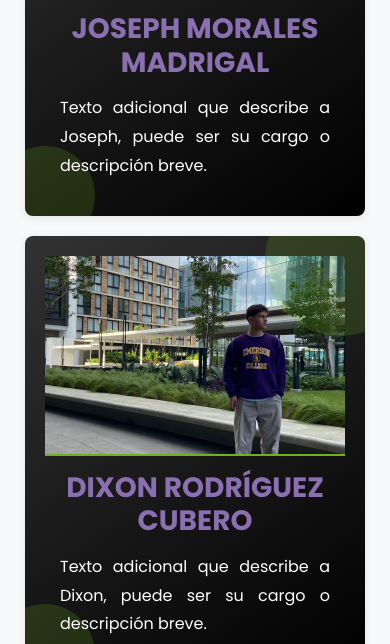
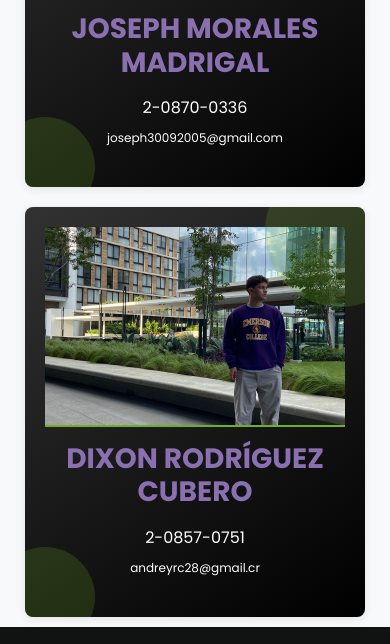
Before and after one commit to Dixonrc2809/Fitplus.github.io, a plain HTML site: page acercaDe.html in a window 390 px wide. Shown: the part 591-1235 px from the top of the page. Drawn offline with nearby package versions, Linux system fonts and the light colour scheme.

Commit message:
cambios9

```diff
--- a/acercaDe.html
+++ b/acercaDe.html
@@ -58,7 +58,10 @@
                 <img src="./imagenes/joseph.jpg" class="card-img-top" alt="Participante 2">
                 <div class="card-body text-center">
                     <h5 class="card-title h5-responsive">Joseph Morales Madrigal</h5>
-                    <p class="card-text">Texto adicional que describe a Joseph, puede ser su cargo o descripción breve.</p>
+                    <p class="card-text text-center">
+                    2-0870-0336 <br>
+                    <span class="email-text">joseph30092005@gmail.com</span>
+                    </p>
                 </div>
             </div>
         </div>
@@ -67,7 +70,10 @@
                 <img src="./imagenes/dixon.jpg" class="card-img-top" alt="Participante 1">
                 <div class="card-body text-center">
                     <h5 class="card-title h5-responsive">Dixon Rodríguez Cubero</h5>
-                    <p class="card-text">Texto adicional que describe a Dixon, puede ser su cargo o descripción breve.</p>
+                    <p class="card-text text-center">
+                    2-0857-0751 <br>
+                    <span class="email-text">andreyrc28@gmail.cr</span>
+                    </p>
                 </div>
             </div>
         </div>
--- a/css/styles.css
+++ b/css/styles.css
@@ -956,6 +956,17 @@ iframe {
     object-fit: cover;
     border-bottom: 2px solid #70b020;
 }
+
+.email-text {
+    font-size: 0.85rem; /* Ajusta el tamaño según tus necesidades */
+}
+
+@media (max-width: 768px) {
+    .email-text {
+        font-size: 0.75rem; /* Tamaño para pantallas pequeñas */
+    }
+}
+
 /* ***** Partipantes Acerca Fin ***** */
 
 
```
